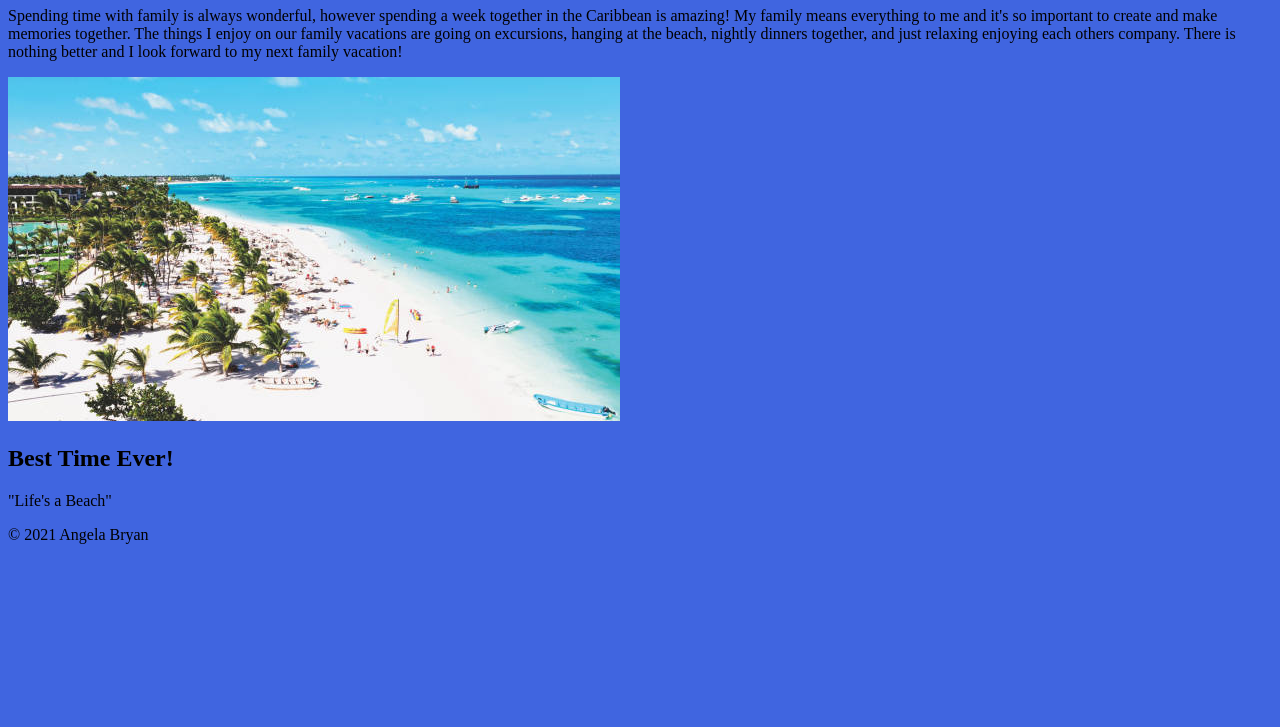
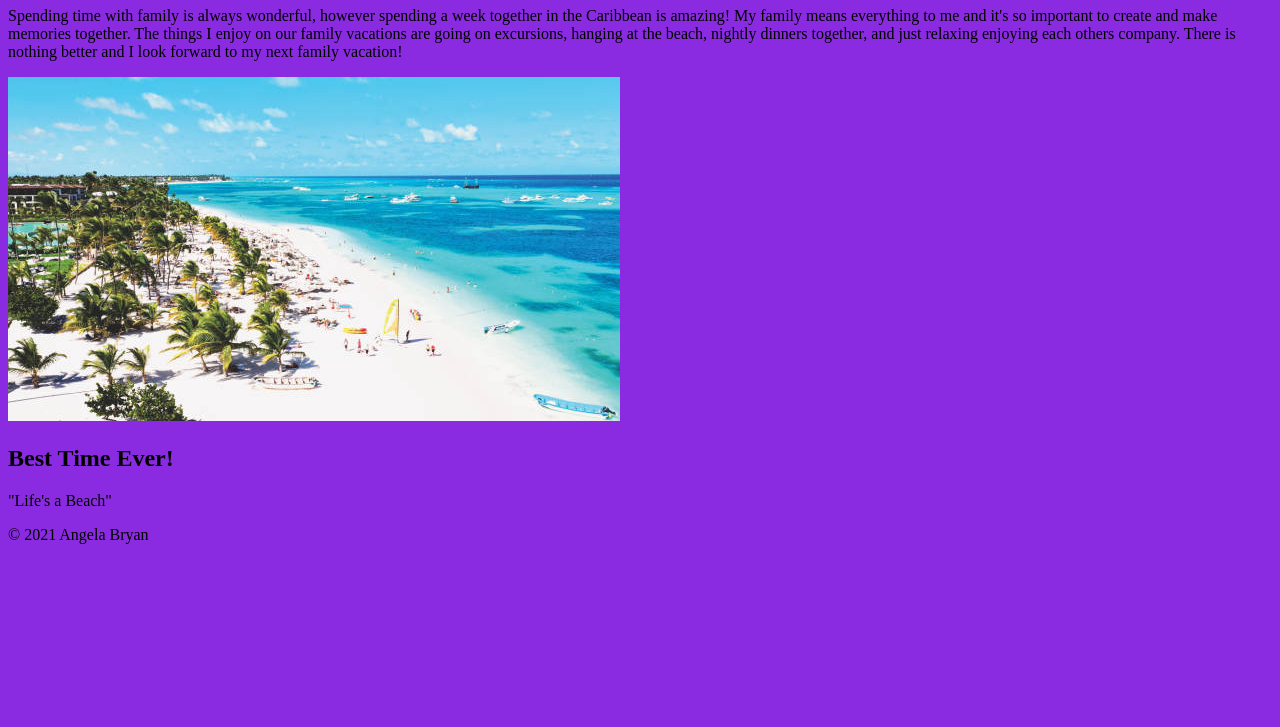
Before and after one commit to angelambryan/assignment-4-html-me-something-angelambryan, a website: page index.html in a window 1280 px wide. Shown: the part 73-800 px from the top of the page. Drawn offline with Linux system fonts and the light colour scheme.

Commit message:
new changes

```diff
--- a/index.html
+++ b/index.html
@@ -3,7 +3,7 @@
    <head>
       <title>Our Caribbean Vacation</title>
    </head>
-   <body style="background-color: rgb(64, 101, 224);">
+   <body style="background-color: blueviolet;">
       <header>
 			<h1>Family Vacation 2016 Punta Cana</h1>
       </header>
```
